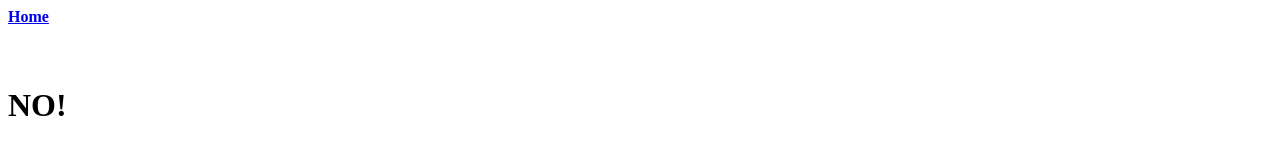
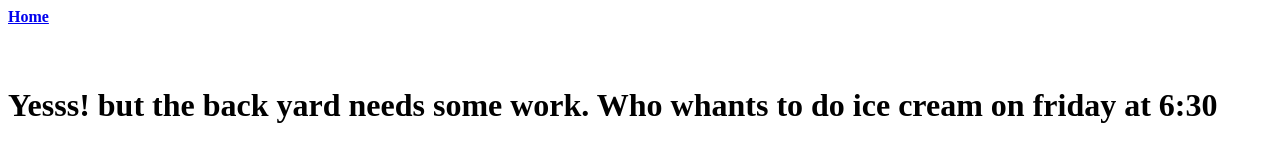
Before and after one commit to Matwha/HTML_portfolio, a plain HTML site: page done.html in a window 1280 px wide. Drawn offline with Linux system fonts and the light colour scheme.

Commit message:
Update done.html
the house is done

```diff
--- a/done.html
+++ b/done.html
@@ -22,7 +22,7 @@
         </b>
     </nav>
     <h1>  </h1>&nbsp;
-    <h1>NO!</h1>
+    <h1>Yesss! but the back yard needs some work. Who whants to do ice cream on friday at 6:30</h1>
 
   </header>
   <body>
```
